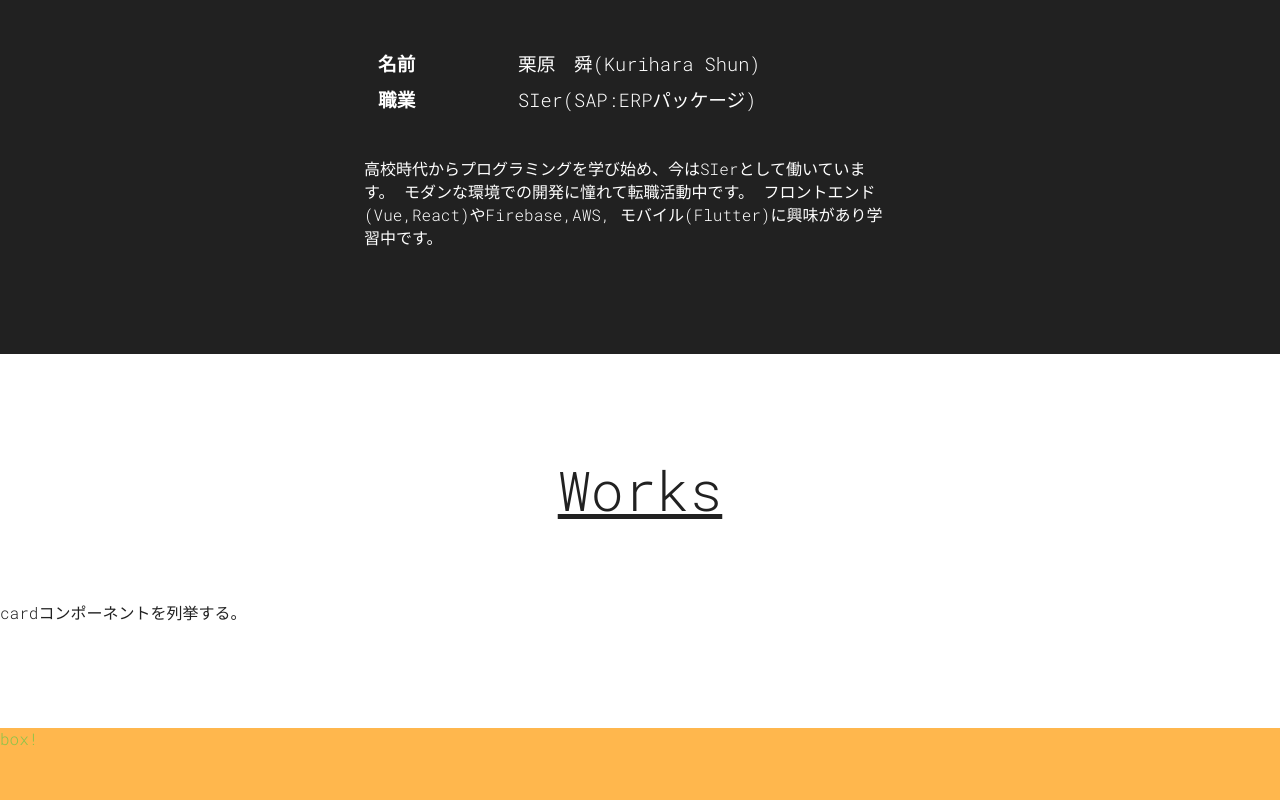
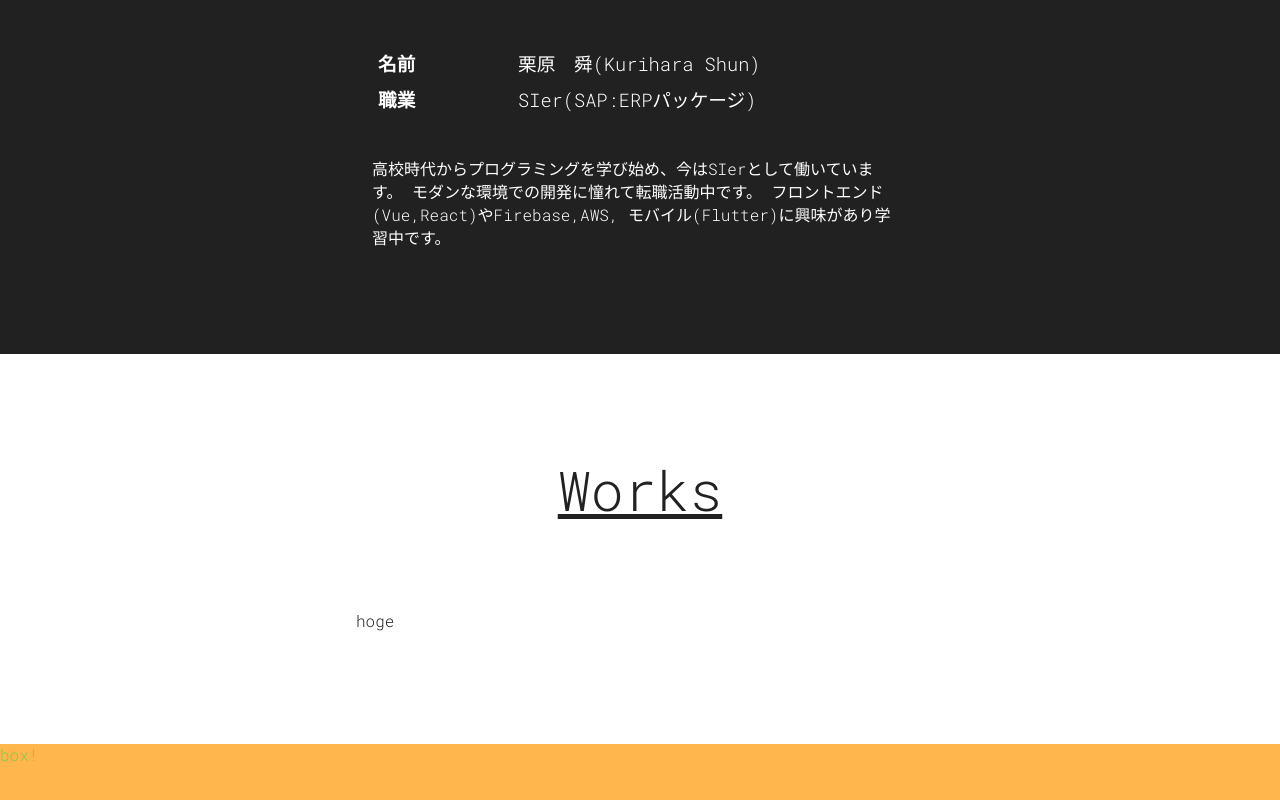
Before and after one commit to kuri-Maron/portfolio, a React (Create React App) app: page / in a window 1280 px wide. Shown: the part 1008-1808 px from the top of the page. Built offline with nearby package versions, Linux system fonts and the light colour scheme.

Commit message:
WorksのContainer実装

```diff
--- a/src/App.js
+++ b/src/App.js
@@ -8,6 +8,7 @@ import Section from "./modules/components/Section";
 import AppBar from "./modules/components/AppBar";
 
 import About from "./modules/components/About";
+import Works from "./modules/components/Works";
 
 const useStyles = makeStyles((theme) => ({
   root: {
@@ -29,7 +30,9 @@ function App() {
       <Section sectionName="About" isBlack>
         <About />
       </Section>
-      <Section sectionName="Works">cardコンポーネントを列挙する。</Section>
+      <Section sectionName="Works">
+        <Works />
+      </Section>
       <Box
         id="tmpBox"
         color="secondary.main"
--- a/src/modules/components/About.js
+++ b/src/modules/components/About.js
@@ -45,7 +45,7 @@ const About = () => {
           <Typography variant="body1">SIer(SAP:ERPパッケージ)</Typography>
         </Grid>
       </Grid>
-      <Box width="95%" mt={5}>
+      <Box width="95%" mt={5} mx={1}>
         高校時代からプログラミングを学び始め、今はSIerとして働いています。
         モダンな環境での開発に憧れて転職活動中です。
         フロントエンド(Vue,React)やFirebase,AWS,
--- /dev/null
+++ b/src/modules/components/Works.js
@@ -0,0 +1,14 @@
+import { Container, Grid } from "@material-ui/core";
+import React from "react";
+
+const Works = () => {
+  return (
+    <Container maxWidth="sm">
+      <Grid container spacing={2}>
+        <p>hoge</p>
+      </Grid>
+    </Container>
+  );
+};
+
+export default Works;
```
Also changed, not shown: src/modules/darkBox.js (deleted, +0 -10 lines).
